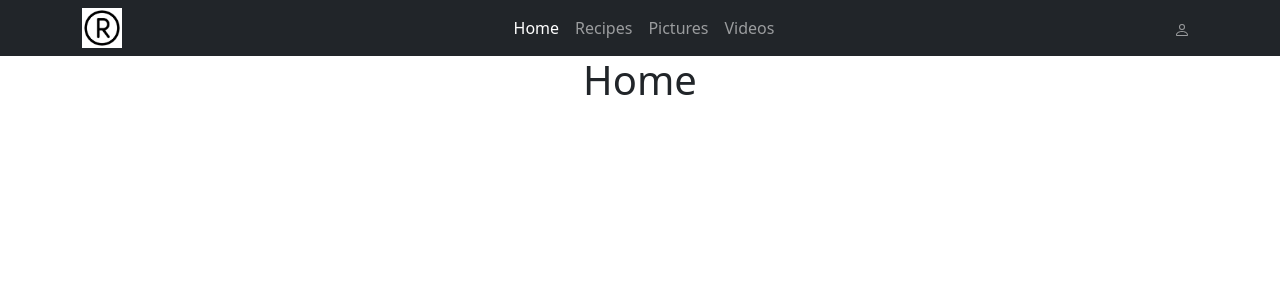
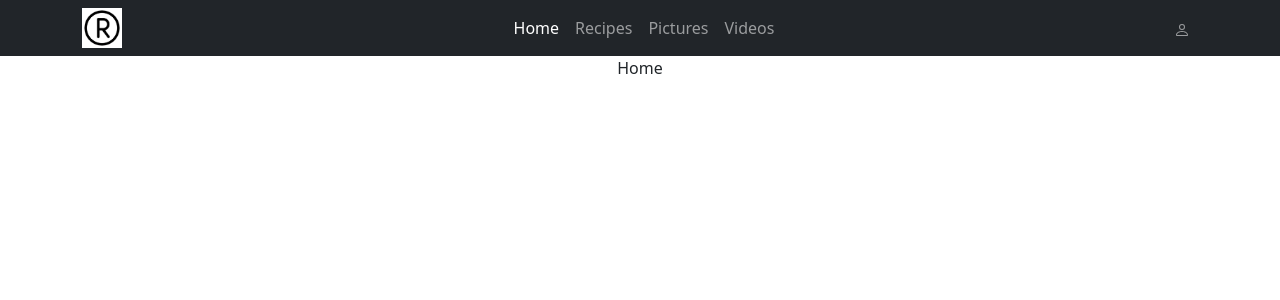
Before and after one commit to connerreed/FamilyWebsite, a React (Create React App) app in the folder frontend/: page / in a window 1280 px wide. Shown: the top 300 px of the page. Built offline with nearby package versions, Linux system fonts and the light colour scheme.

Commit message:
Added custom navbar and some styling

```diff
--- a/frontend/src/App.js
+++ b/frontend/src/App.js
@@ -1,8 +1,9 @@
 import "./css/App.css";
 import { HashRouter, Route, Routes } from "react-router-dom";
-import CustomNavbar from "./CustomNavbar";
-import Home from "./Home";
+import CustomNavbar from "./components/CustomNavbar";
+import Home from "./components/Home";
 import "bootstrap/dist/css/bootstrap.min.css";
+
 
 function App() {
     return (
--- a/frontend/src/Home.jsx
+++ /dev/null
@@ -1,11 +0,0 @@
-import React from 'react';
-
-function Home() {
-  return (
-    <div>
-      <h1>Home</h1>
-    </div>
-  );
-}
-
-export default Home;
--- a/frontend/src/CustomNavbar.jsx
+++ b/frontend/src/components/CustomNavbar.jsx
@@ -2,8 +2,8 @@ import React from "react";
 import { Navbar, Nav, Container } from "react-bootstrap";
 import { LinkContainer } from "react-router-bootstrap";
 import "bootstrap/dist/css/bootstrap.min.css";
-import "./css/CustomNavbar.css"; // Import custom CSS
-import ReedFamilyIcon from "./imgs/ReedFamilyIcon.png"; // Import image
+import "../css/CustomNavbar.css"; // Import custom CSS
+import ReedFamilyIcon from "../imgs/ReedFamilyIcon.png"; // Import image
 
 function CustomNavbar() {
     return (
--- /dev/null
+++ b/frontend/src/components/Home.jsx
@@ -0,0 +1,13 @@
+import React, { useState } from "react";
+
+
+const Home = () => {
+
+    return (
+        <div>
+            Home
+        </div>
+    );
+};
+
+export default Home;
--- a/frontend/src/index.js
+++ b/frontend/src/index.js
@@ -1,6 +1,6 @@
 import React from 'react';
 import ReactDOM from 'react-dom/client';
-import './index.css';
+import './css/index.css';
 import App from './App';
 import reportWebVitals from './reportWebVitals';
 
```
Also changed, not shown: frontend/src/css/index.css (renamed from frontend/src/index.css).
